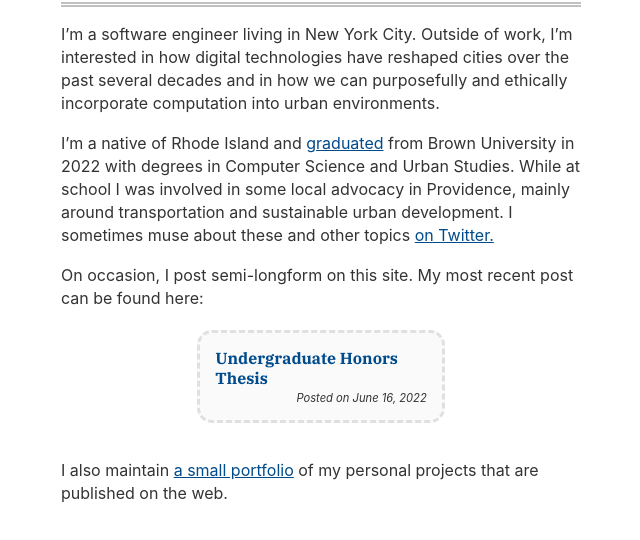
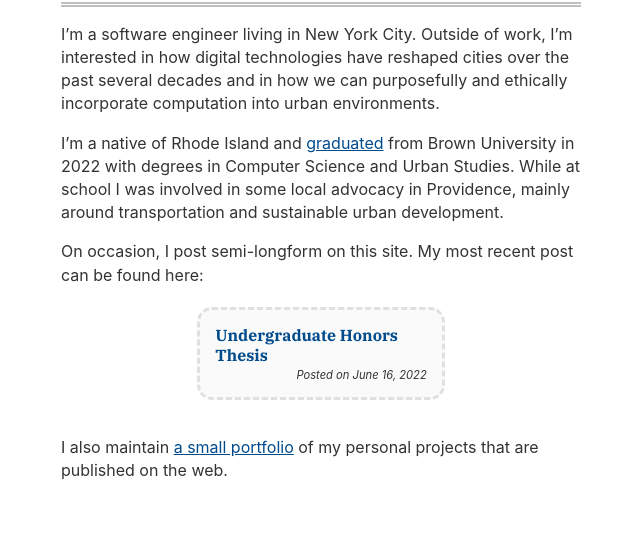
Before and after one commit to chris-sarli/chris.sarl, an Eleventy site: page index.njk in a window 1280 px wide. Shown: the part 46-586 px from the top of the page, without its empty margins (319-959 px from the left). Built offline with nearby package versions, Linux system fonts and the light colour scheme; Eleventy itself is replaced by a stand-in of ours; files that its build step writes are made by us from their sources; a web font is replaced by a local one.

Commit message:
removed twitter link

```diff
--- a/index.njk
+++ b/index.njk
@@ -5,7 +5,7 @@ layout: layouts/blank.njk
 <div class="single-column-container">
   <p>I&rsquo;m a software engineer living in New York City. Outside of work, I&rsquo;m interested in how digital technologies have reshaped cities over the past several decades and in how we can purposefully and ethically incorporate computation into urban environments.</p>
 
-  <p>I&rsquo;m a native of Rhode Island and <a href="/files/verifiable-diploma.pdf" target="_blank">graduated</a> from Brown University in 2022 with degrees in Computer Science and Urban Studies. While at school I was involved in some local advocacy in Providence, mainly around transportation and sustainable urban development. I sometimes muse about these and other topics <a href="https://twitter.com/chris_sarli/" target="_blank">on Twitter.</a></p>
+  <p>I&rsquo;m a native of Rhode Island and <a href="/files/verifiable-diploma.pdf" target="_blank">graduated</a> from Brown University in 2022 with degrees in Computer Science and Urban Studies. While at school I was involved in some local advocacy in Providence, mainly around transportation and sustainable urban development.</p>
 
   <p>On occasion, I post semi-longform on this site. My most recent post can be found here:</p>
 </div>
```
